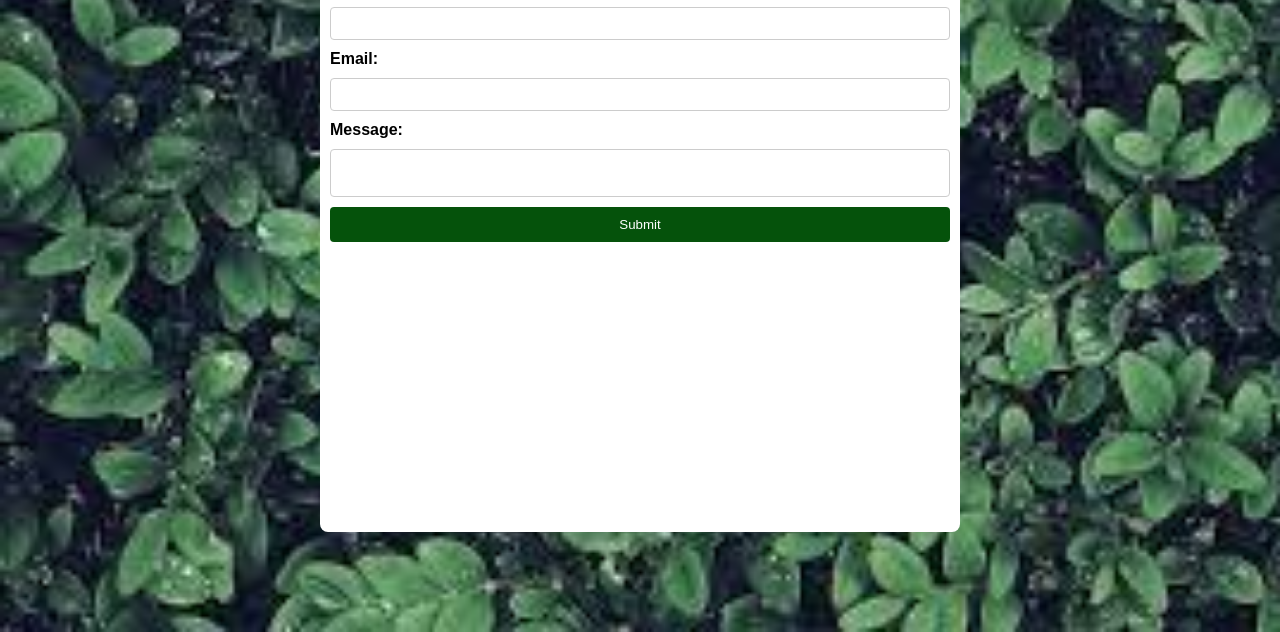
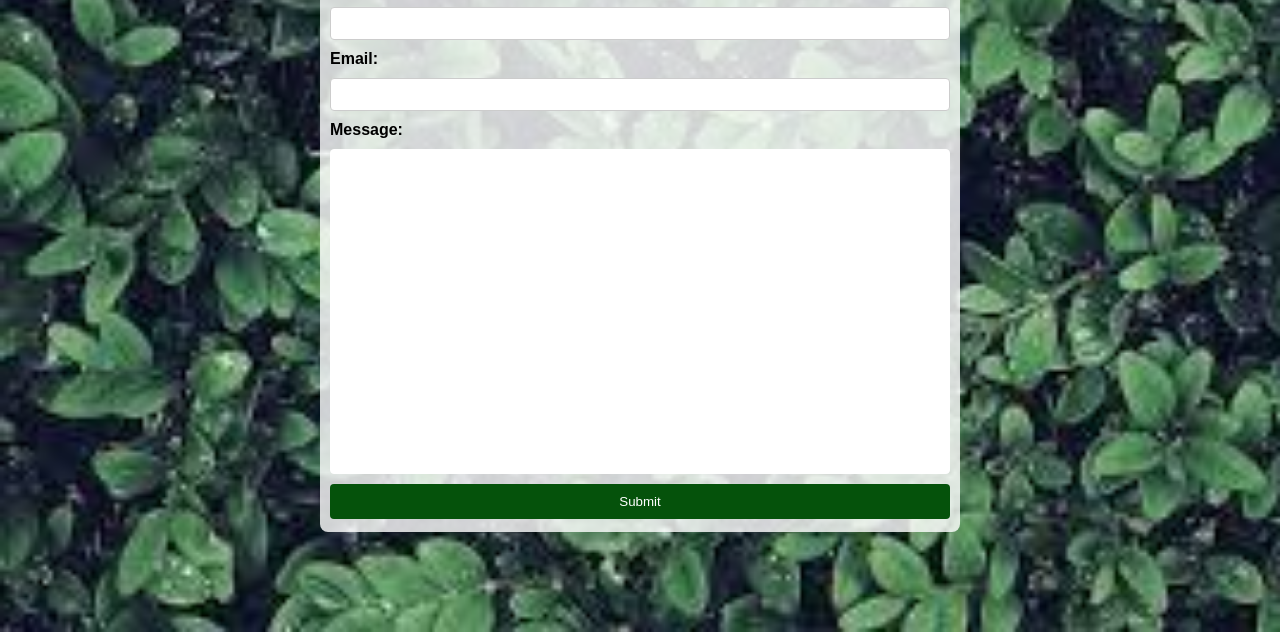
Before and after one commit to EnzoLucido/website-contact, a website: page index.html in a window 1280 px wide. Shown: the part 168-800 px from the top of the page. Drawn offline with Linux system fonts and the light colour scheme.

Commit message:
text area resizing

```diff
--- a/styles.css
+++ b/styles.css
@@ -1,6 +1,3 @@
-/* public/styles.css */
-
-
 body, h1, form, label, input, textarea, button {
   margin: 0;
   padding: 0;
@@ -33,7 +30,7 @@ body {
   width: 50%; /* Adjust the proportion as needed */
   height: 75%;
   padding: 10px;
-  background-color: #fff;
+  background-color: #ffffffce;
   border-radius: 8px;
 }
 
@@ -62,9 +59,9 @@ textarea {
   resize: none;
   align-items: bottom;
   width: 100%;
-  display: flex;
+  height: calc(75vh - 275px);
   padding: 8px;
-  border: 1px solid #ccc;
+  border: 1px solid #ffffff;
   border-radius: 4px;
 }
 
```
Also changed, not shown: index.html (line endings or trailing spaces), stockMint.jpeg (added).
